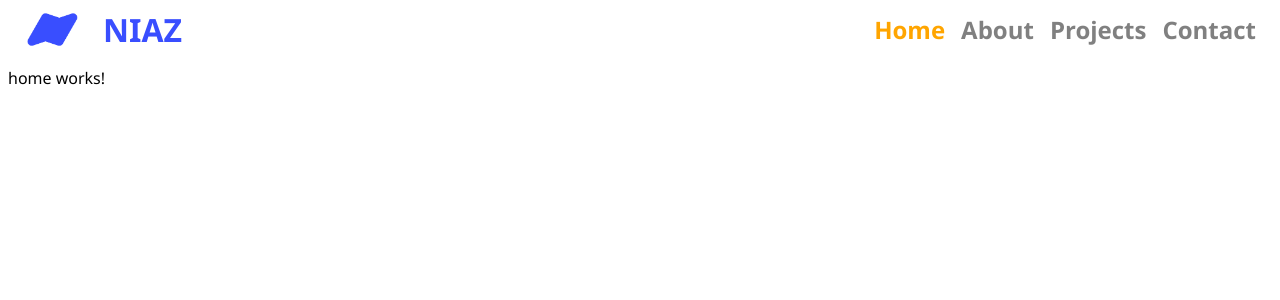
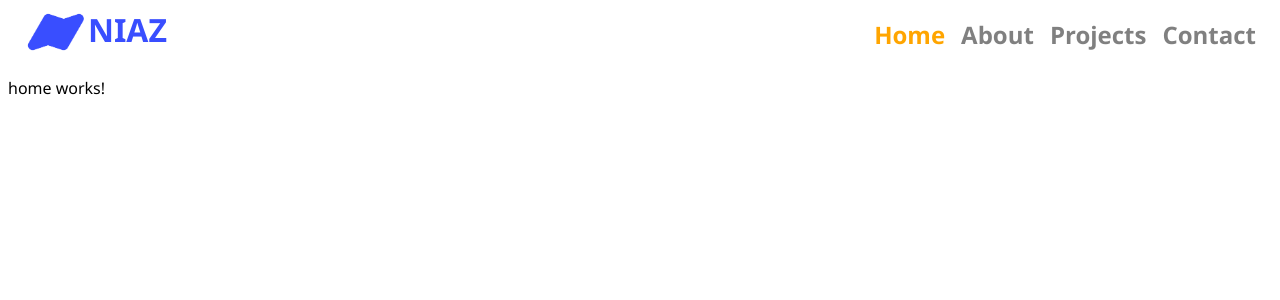
Before and after one commit to tuk05348/website-frontend, an Angular app: page / in a window 1280 px wide. Shown: the top 300 px of the page. Built offline with nearby package versions, Linux system fonts and the light colour scheme.

Commit message:
Fixed logo to use image tag so it shows when user prints page.

```diff
--- a/src/app/Components/navbar/navbar.component.css
+++ b/src/app/Components/navbar/navbar.component.css
@@ -3,19 +3,21 @@
     align-items: center;
     justify-content: space-between;
     padding: 0px 1em;
+    z-index: 1;
 }
 
 .logo {
     width: 100%;
     height: 100%;
-    background-image: url("/logo.png");
-    background-repeat: no-repeat;
-    background-size: contain;
+}
+
+.logo > img {
+    height: 3em;
+    object-fit: cover;
 }
 
 .logo-container {
-    display: grid;
-    grid-template-columns: 1fr 1fr;
+    display: flex;
 }
 
 .name {
@@ -55,10 +57,14 @@
 
     .link-container {
         display: none;
+        z-index: 2;
+        flex-direction: column;
+        align-items: center;
+        justify-content: center;
     }
 
     .link-container.open {
-        display: block;
+        display: flex;
     }
 
     .hamburger {
--- a/src/app/Components/navbar/navbar.component.html
+++ b/src/app/Components/navbar/navbar.component.html
@@ -1,6 +1,8 @@
 <nav class="nav-container">
     <div class="logo-container">
-        <div class="logo"></div>
+        <div class="logo">
+            <img src="logo.png" alt="logo">
+        </div>
         <span class="name">NIAZ</span>
     </div>
     <div class="hamburger" (click)="menuOpen = !menuOpen">
```
